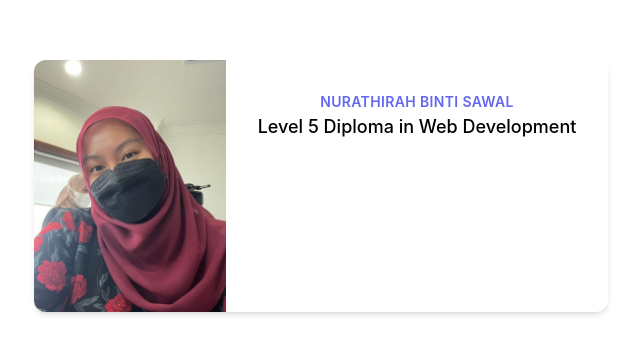
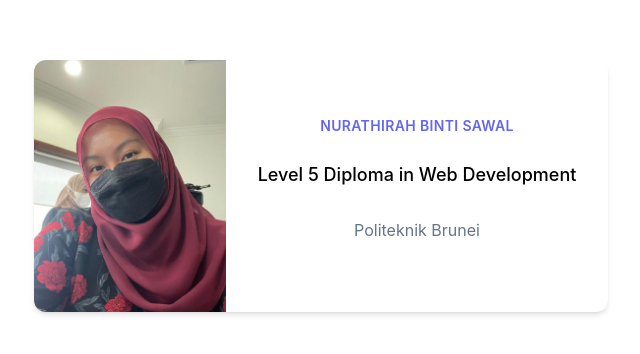
Before and after one commit to AthirahSawal/21ftt1856-as3, a Vue app: page / in a window 1280 px wide. Shown: the part 214-568 px from the top of the page, without its empty margins (319-959 px from the left). Built offline with nearby package versions, Linux system fonts and the light colour scheme.

Commit message:
Edit profile

```diff
--- a/src/App.vue
+++ b/src/App.vue
@@ -9,8 +9,12 @@ import HelloWorld from './components/HelloWorld.vue'
       <img class="h-48 w-full object-cover md:h-full md:w-48" src="pictures.jpg" alt="Modern building architecture">
     </div>
     <div class="p-8">
+      <br>
       <div class="uppercase tracking-wide text-sm text-indigo-500 font-semibold">Nurathirah binti Sawal</div>
+      <br>
       <a class="block mt-1 text-lg leading-tight font-medium text-black hover:underline">Level 5 Diploma in Web Development</a>
+      <br>
+      <p class="mt-2 text-slate-500">Politeknik Brunei</p>
 
     </div>
   </div>
```
